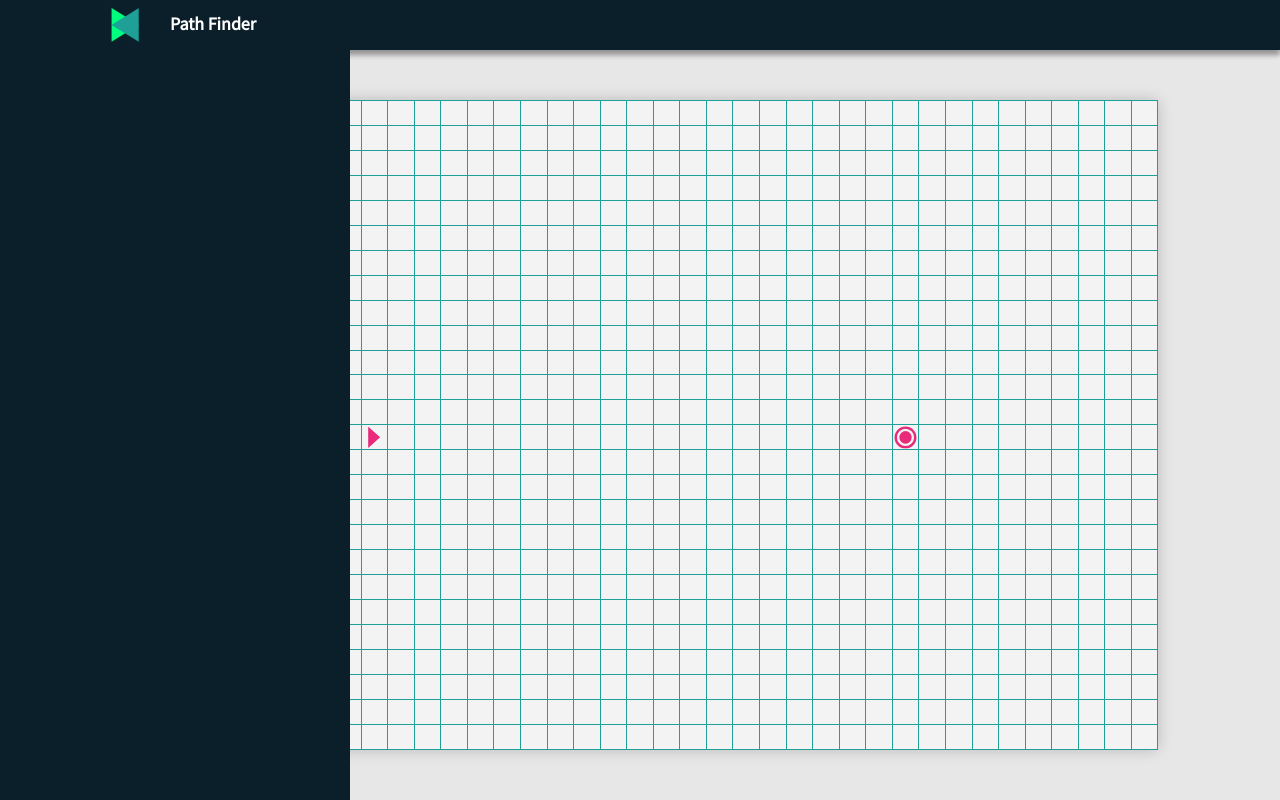
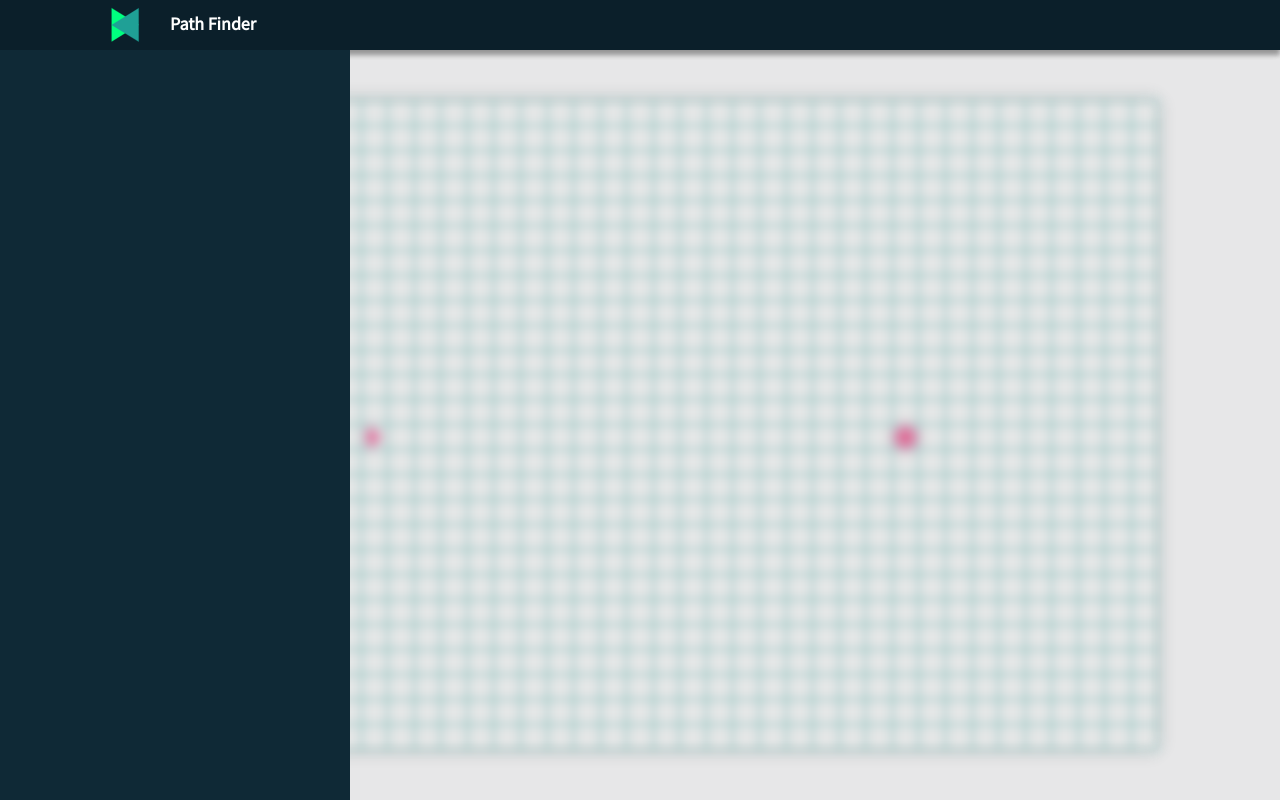
Before and after one commit to midhun-pk/Path-Finder, an Angular app: page /home in a window 1280 px wide. Both pictures are taken after a click on the button 60 px from the left and 130 px from the top of the page. Built offline with nearby package versions, Linux system fonts and the light colour scheme.

Commit message:
Added sidebar service, added blur effect on sidebar active

```diff
--- a/src/app/components/home/home.component.html
+++ b/src/app/components/home/home.component.html
@@ -1,6 +1,7 @@
-<div class="wrapper">
+<div class="home">
     <app-navbar class="navbar"></app-navbar>
-    <div class="content">
+    <div class="content" id="home-content">
         <app-visualizer></app-visualizer>
     </div>
+    <app-sidebar class="sidebar" [ngClass]="{'open': open}"></app-sidebar>
 </div>
--- a/src/app/components/home/home.component.scss
+++ b/src/app/components/home/home.component.scss
@@ -1,4 +1,4 @@
-.wrapper {
+.home {
     display: flex;
     width: 100%;
     height: 100%;
--- a/src/app/components/home/home.component.ts
+++ b/src/app/components/home/home.component.ts
@@ -1,4 +1,5 @@
 import { Component, OnInit } from '@angular/core';
+import { SidebarService } from 'src/app/services/sidebar.service';
 
 @Component({
   selector: 'app-home',
@@ -6,10 +7,12 @@ import { Component, OnInit } from '@angular/core';
   styleUrls: ['./home.component.scss']
 })
 export class HomeComponent implements OnInit {
+  open: boolean;
 
-  constructor() { }
+  constructor(private sidebarService: SidebarService) { }
 
   ngOnInit() {
+    this.sidebarService.getState().subscribe(state => this.open = state);
   }
 
 }
--- a/src/app/components/sidebar/sidebar.component.scss
+++ b/src/app/components/sidebar/sidebar.component.scss
@@ -7,11 +7,12 @@
 .menu-container {
     width: 350px;
     height: 100%;
-    background: var(--color-2);
+    background: #0F2936;
     display: flex;
     flex-direction: column;
     align-items: center;
     justify-content: center;
+    flex: 0 0 auto;
 
     .header {
     }
@@ -22,5 +23,6 @@
 }
 
 .right-content {
-
+    width: 100%;
+    height: 100%;
 }
--- a/src/app/components/visualizer/visualizer.component.html
+++ b/src/app/components/visualizer/visualizer.component.html
@@ -12,4 +12,3 @@
     </div>
     <div class="right-panel"></div>
 </div>
-<app-sidebar class="sidebar" [ngClass]="{'open': openSettings}"></app-sidebar>
--- a/src/app/components/visualizer/visualizer.component.ts
+++ b/src/app/components/visualizer/visualizer.component.ts
@@ -1,6 +1,7 @@
 import { Component, OnInit } from '@angular/core';
 import { PathFinderService } from 'src/app/services/path-finder.service';
 import { GridAnimationService } from 'src/app/services/grid-animation.service';
+import { SidebarService } from 'src/app/services/sidebar.service';
 
 @Component({
   selector: 'app-visualizer',
@@ -8,11 +9,11 @@ import { GridAnimationService } from 'src/app/services/grid-animation.service';
   styleUrls: ['./visualizer.component.scss']
 })
 export class VisualizerComponent implements OnInit {
-  openSettings: boolean;
 
   constructor(
     private pathFinderService: PathFinderService,
-    private gridAnimationService: GridAnimationService
+    private gridAnimationService: GridAnimationService,
+    private sidebarService: SidebarService
   ) { }
 
   ngOnInit() {
@@ -28,6 +29,6 @@ export class VisualizerComponent implements OnInit {
   }
 
   onSettingsButtonClick() {
-    this.openSettings = true;
+    this.sidebarService.showSideBar();
   }
 }
--- /dev/null
+++ b/src/app/services/sidebar.service.ts
@@ -0,0 +1,25 @@
+import { Injectable } from '@angular/core';
+import { BehaviorSubject } from 'rxjs';
+
+@Injectable({
+  providedIn: 'root'
+})
+export class SidebarService {
+  open = new BehaviorSubject<boolean>(false);
+
+  constructor() { }
+
+  getState() {
+    return this.open;
+  }
+
+  showSideBar() {
+    this.open.next(true);
+    document.body.classList.add('blur');
+  }
+
+  hideSideBar() {
+    this.open.next(false);
+    document.body.classList.remove('blur');
+  }
+}
--- a/src/styles.scss
+++ b/src/styles.scss
@@ -23,6 +23,11 @@ body {
     font-size: 16px;
     color: var(--color-5);
 }
+
+body.blur app-root #home-content * {
+  filter: blur(2px) brightness(.99);
+}
+
 
 html {
     width: 100%;
```
Also changed, not shown: 1 other file (tests, documents, lock files or other folders).
